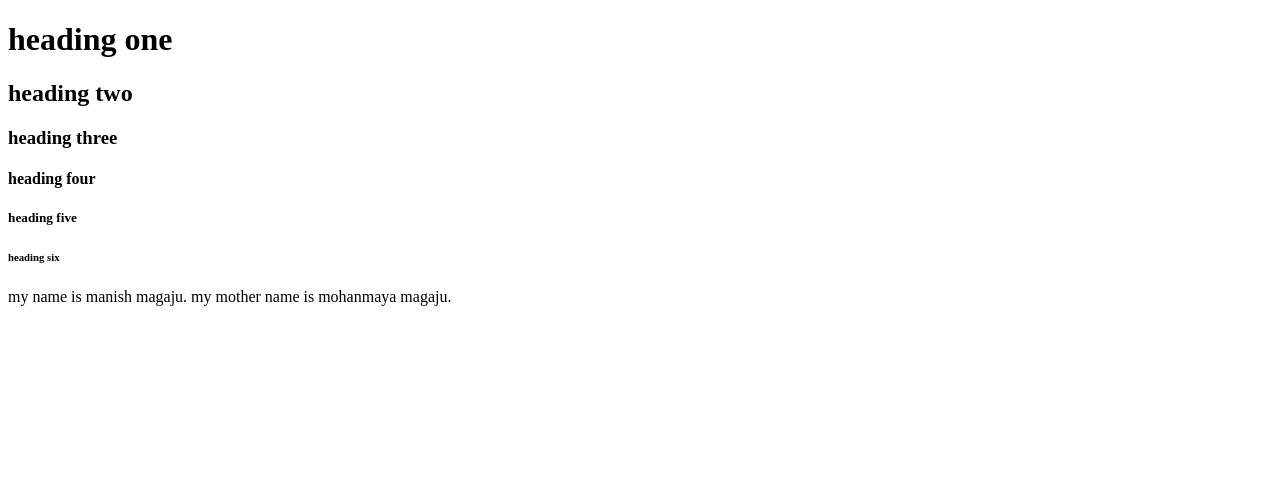
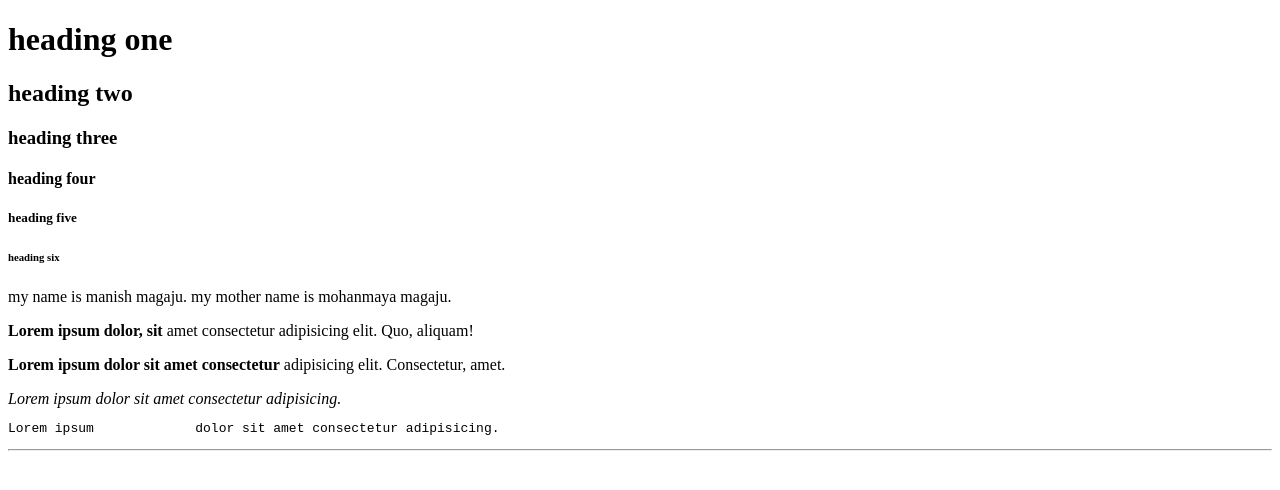
Before and after one commit to manishmagaju/Mernstack-20250622, a plain HTML site: page index.html in a window 1280 px wide. Drawn offline with Linux system fonts and the light colour scheme.

Commit message:
pre strong

```diff
--- a/index.html
+++ b/index.html
@@ -1,8 +1,8 @@
 <!DOCTYPE html>
 <html lang="en">
   <head>
-    <meta charset="UTF-8">
-    <meta name="viewport" content="width=device-width, initial-scale=1.0">
+    <meta charset="UTF-8" />
+    <meta name="viewport" content="width=device-width, initial-scale=1.0" />
     <!-- title -->
     <title>mern-20250622</title>
   </head>
@@ -18,6 +18,26 @@
     <!-- paragraph tag -->
     <p>my name is manish magaju. my mother name is mohanmaya magaju.</p>
 
+    <!-- bold text  -->
+    <p>
+      <b>Lorem ipsum dolor, sit</b> amet consectetur adipisicing elit. Quo,
+      aliquam!
+    </p>
+
+    <!-- strong -->
+    <p>
+      <strong>Lorem ipsum dolor sit amet consectetur</strong> adipisicing elit.
+      Consectetur, amet.
+    </p>
+
+    <!-- emphasize (it is like and itallic) -->
+    <em>Lorem ipsum dolor sit amet consectetur adipisicing.</em>
+
+    <!-- pre tag (it count space and next line also)-->
+    <pre>Lorem ipsum             dolor sit amet consectetur adipisicing.</pre>
+
+    <!-- horizontal line  -->
+     <hr>
 
   </body>
 </html>
```
Lines whose indentation alone changed are shown as unchanged.
